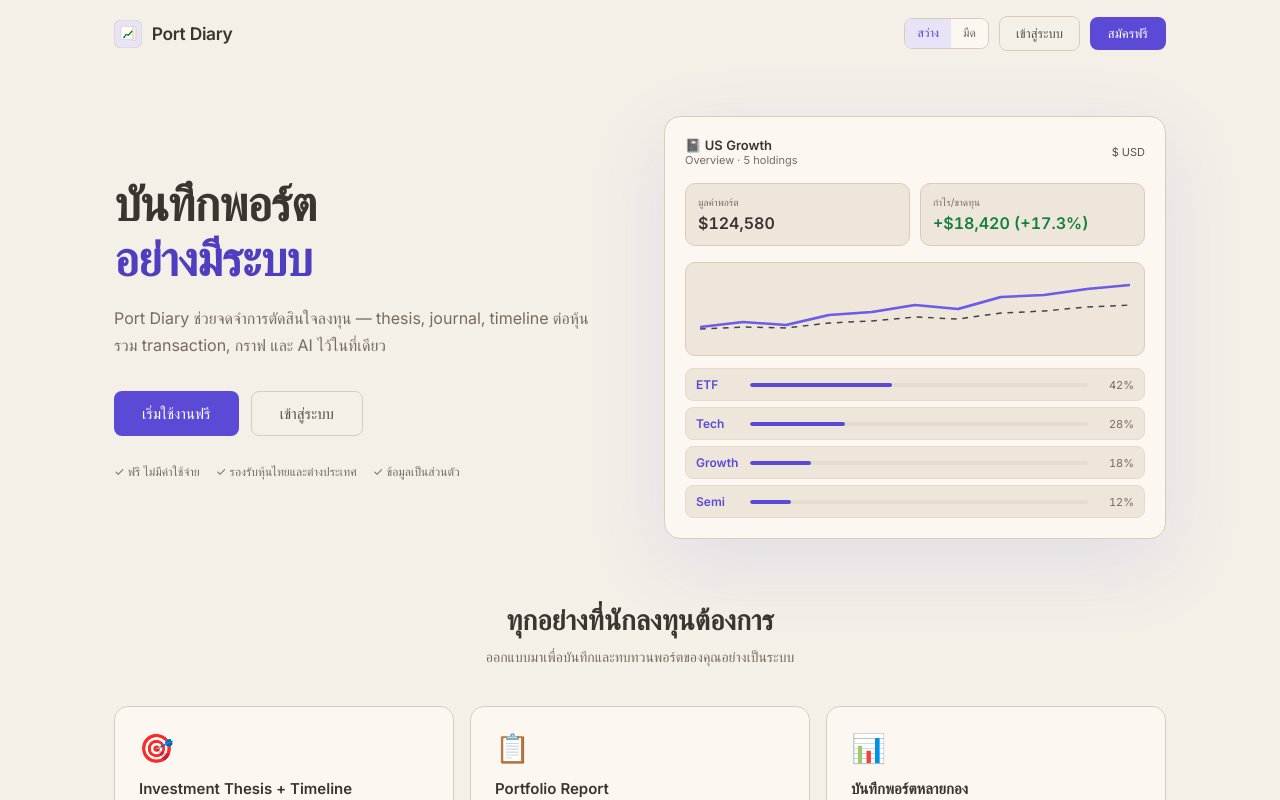
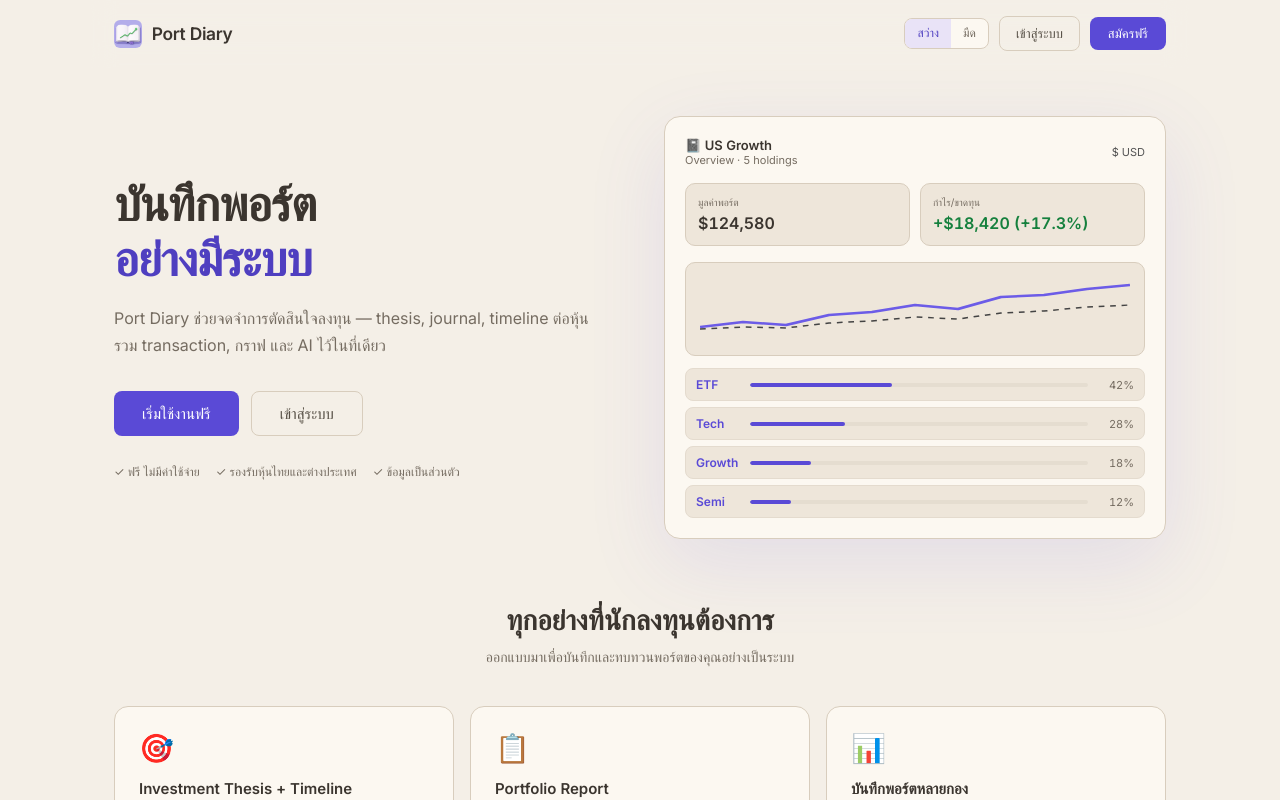
Before and after one commit to FtndS/portfolio-app, a React (Vite) app: page / in a window 1280 px wide. Shown: the top 800 px of the page. Built offline with nearby package versions, Linux system fonts and the light colour scheme.

Commit message:
feat: use social-style 3D icon as site logo and favicon
Replace flat SVG marks with logo-icon.png matching og:image branding across nav, sidebar, login, and browser tab.

Co-authored-by: Cursor <cursoragent@cursor.com>

```diff
--- a/index.html
+++ b/index.html
@@ -7,7 +7,8 @@
     <meta http-equiv="Expires" content="0" />
     <meta name="viewport" content="width=device-width, initial-scale=1.0" />
     <meta name="theme-color" content="#0f0f12" />
-    <link rel="icon" type="image/svg+xml" href="/favicon.svg" />
+    <link rel="icon" type="image/png" sizes="512x512" href="/logo-icon.png" />
+    <link rel="apple-touch-icon" href="/logo-icon.png" />
     <script>
       (function () {
         var t = localStorage.getItem('portdiary-theme');
@@ -17,11 +18,6 @@
           document.documentElement.setAttribute('data-theme', 'light');
         } else {
           document.documentElement.setAttribute('data-theme', 'dark');
-        }
-        var fav = document.querySelector('link[rel="icon"]');
-        if (fav) {
-          var th = document.documentElement.getAttribute('data-theme');
-          fav.href = th === 'light' ? '/favicon-light.svg' : '/favicon.svg';
         }
       })();
     </script>
--- a/src/components/Logo.jsx
+++ b/src/components/Logo.jsx
@@ -1,21 +1,16 @@
-import { useTheme } from '../lib/theme'
-
 /**
- * Port Diary logo — notebook + rising chart mark (theme-aware).
+ * Port Diary logo — 3D diary icon (matches og:image / social brand).
  * @param {{ size?: number, showText?: boolean, className?: string }} props
  */
 export default function Logo({ size = 32, showText = true, className = '' }) {
-  const { theme } = useTheme()
-  const markSrc = theme === 'light' ? '/logo-mark-light.svg' : '/logo-mark.svg'
-
   return (
     <span className={`pd-logo${className ? ` ${className}` : ''}`} style={{ '--logo-size': `${size}px` }}>
       <img
-        src={markSrc}
+        src="/logo-icon.png"
         alt=""
         width={size}
         height={size}
-        className="pd-logo-mark"
+        className="pd-logo-mark pd-logo-mark--icon"
         aria-hidden="true"
         draggable={false}
       />
--- a/src/dashboard.css
+++ b/src/dashboard.css
@@ -131,6 +131,11 @@
   flex-shrink: 0;
   width: var(--logo-size, 32px);
   height: var(--logo-size, 32px);
+}
+
+.pd-logo-mark--icon {
+  border-radius: 22%;
+  object-fit: cover;
 }
 
 .pd-logo-text {
--- a/src/lib/theme.jsx
+++ b/src/lib/theme.jsx
@@ -15,10 +15,6 @@ export function applyTheme(theme) {
   localStorage.setItem(STORAGE_KEY, theme)
   const meta = document.querySelector('meta[name="theme-color"]')
   if (meta) meta.content = theme === 'light' ? '#f3ede4' : '#0f0f12'
-  const favicon = document.querySelector('link[rel="icon"]')
-  if (favicon) {
-    favicon.href = theme === 'light' ? '/favicon-light.svg' : '/favicon.svg'
-  }
 }
 
 export function ThemeProvider({ children }) {
```
Also changed, not shown: public/logo-icon.png (added).
